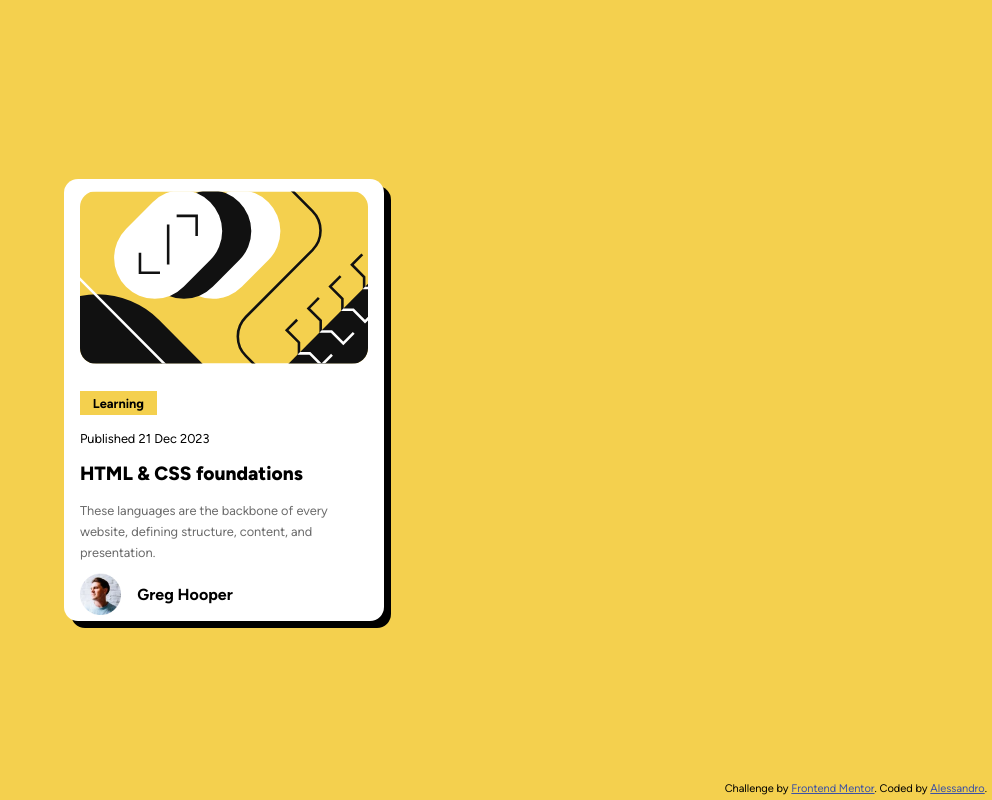
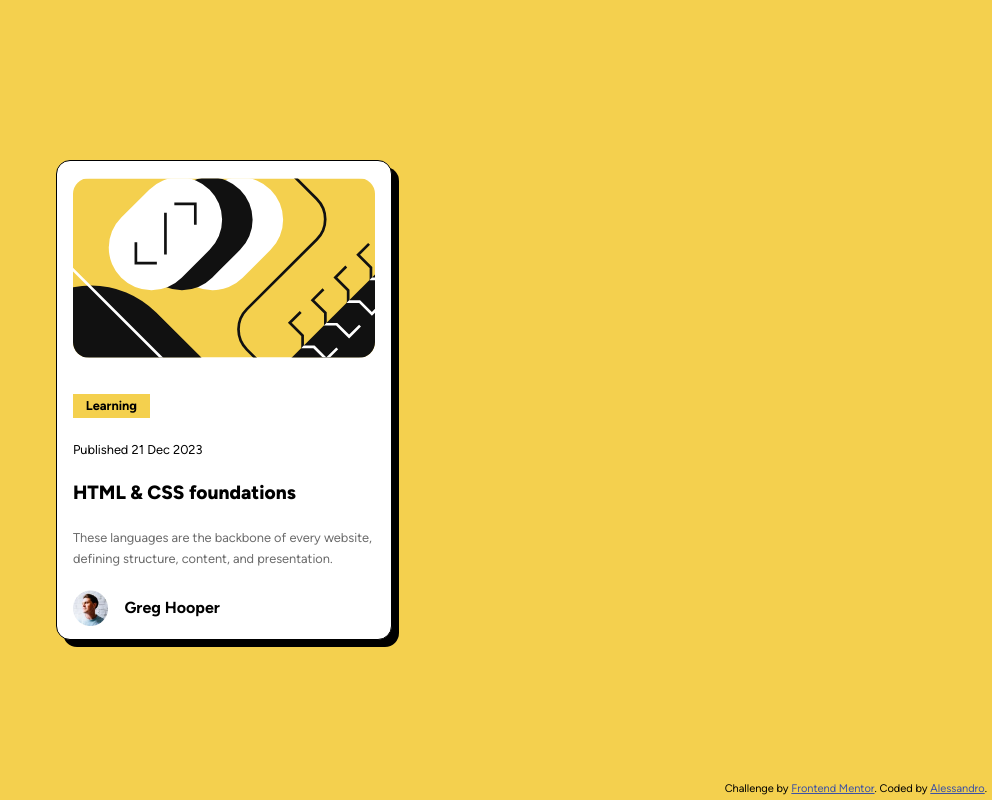
Before and after one commit to AlessandroB1993/Social-Card, a plain HTML site: page index.html in a window 1536 px wide. Shown: the whole page, without its empty margins (544-1536 px from the left). Drawn offline with Linux system fonts and the light colour scheme.

Commit message:
fixed some sizes

```diff
--- a/styles.css
+++ b/styles.css
@@ -50,10 +50,11 @@ img {
   flex-direction: column;
   padding: 0.8rem 1rem;
   gap: 1rem;
-  max-height: 28rem;
+  max-height: 30rem;
   width: 17rem;
   background-color: var(--white);
   border-radius: 14px;
+  border: 1px solid black;
   justify-content: space-around;
   box-shadow: 7px 7px black;
 }
@@ -96,7 +97,7 @@ img {
 }
 
 .avatar {
-  height: 42px;
+  height: 36px;
 }
 
 .avatar-name {
@@ -105,6 +106,7 @@ img {
 
 @media screen and (min-width: 1440px) {
   .card {
-    width: 20rem;
+    width: 21rem;
+    height: 30rem;
   }
 }
```
